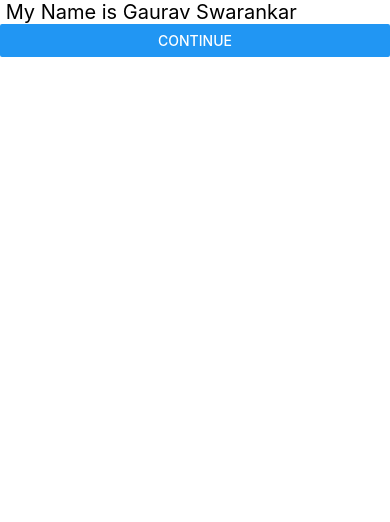
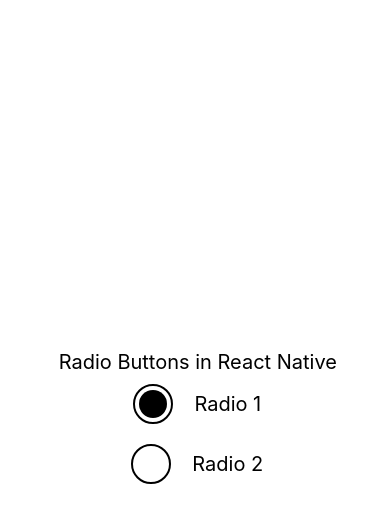
Before and after one commit to Anonymousgaurav/react_basics, a React Native app: screen / in a window 390 px wide. Shown: the top 522 px of the page. Built offline with nearby package versions, Linux system fonts and the light colour scheme.

Commit message:
custom radio button implemented

```diff
--- a/App.tsx
+++ b/App.tsx
@@ -1,20 +1,91 @@
-import React from 'react';
+import React, { useState } from 'react';
 import {
   Button,
   SafeAreaView,
-  Text
+  StyleSheet,
+  Text,
+  TouchableHighlight,
+  TouchableOpacity,
+  View
 } from 'react-native';
 
 
 function App() {
-  return(
-<SafeAreaView>
-  <Text style={{fontSize : 20}}> My Name is Gaurav Swarankar</Text>
-  <Button title='Continue'></Button>
-</SafeAreaView>
+
+const [selectedRadio,setSelectedRadio] = useState(1);
+
+
+  return (
+    <SafeAreaView style={styles.main}>
+      <Text style={{ fontSize: 20 }}> Radio Buttons in React Native</Text>
+      <TouchableOpacity onPress={() => setSelectedRadio(1)}>
+        <View style={styles.radioWrapper}>
+          <View style={styles.radio}>
+           {
+            selectedRadio == 1 ?   <View style={styles.radioBg}>
+
+            </View> : null
+           }
+          </View>
+          <Text style={styles.radioText}>  Radio 1 </Text>
+        </View>
+      </TouchableOpacity>
+
+      <TouchableOpacity onPress={() => setSelectedRadio(2)}>
+        <View style={styles.radioWrapper}>
+          <View style={styles.radio} >
+          {
+            selectedRadio == 2 ?   <View style={styles.radioBg}>
+
+            </View> : null
+           }
+
+          </View>
+          <Text style={styles.radioText}>  Radio 2 </Text>
+        </View>
+      </TouchableOpacity>
+
+    </SafeAreaView>
 
   );
 }
 
 
+const styles = StyleSheet.create(
+  {
+    main: {
+      flex: 1,
+      alignItems: 'center',
+      justifyContent: 'center'
+
+    },
+    radioText: {
+      fontSize: 20,
+      color: 'black'
+
+
+    },
+    radio: {
+      height: 40,
+      width: 40,
+      borderColor: 'black',
+      borderWidth: 2,
+      borderRadius: 20,
+      margin: 10,
+    },
+    radioWrapper: {
+      flexDirection: 'row',
+      alignItems: 'center'
+    },
+    radioBg: {
+      backgroundColor: 'black',
+      height: 28,
+      width: 28,
+      borderRadius: 20,
+      margin: 4
+    }
+  }
+)
+
+
 export default App;
```
